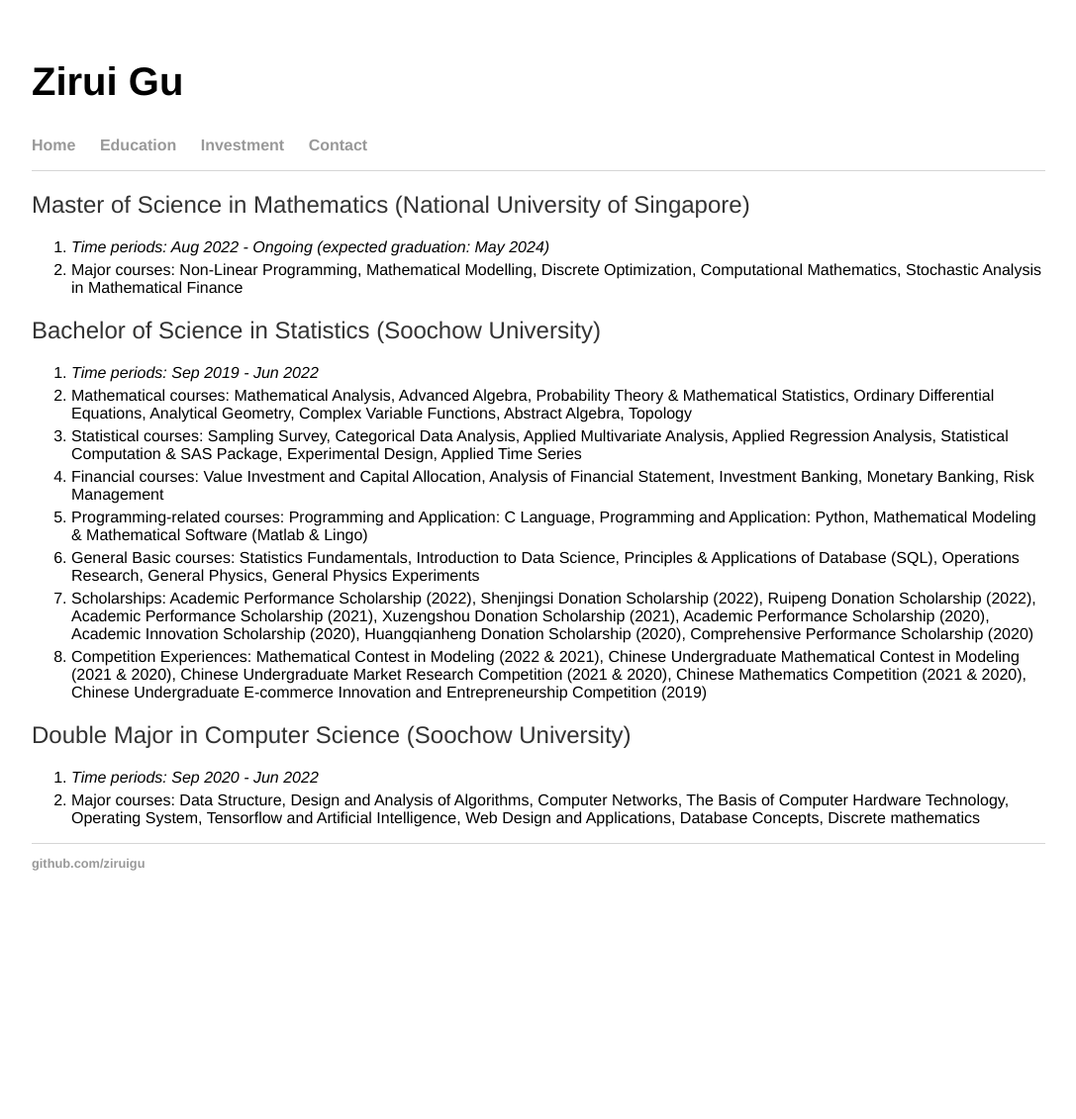
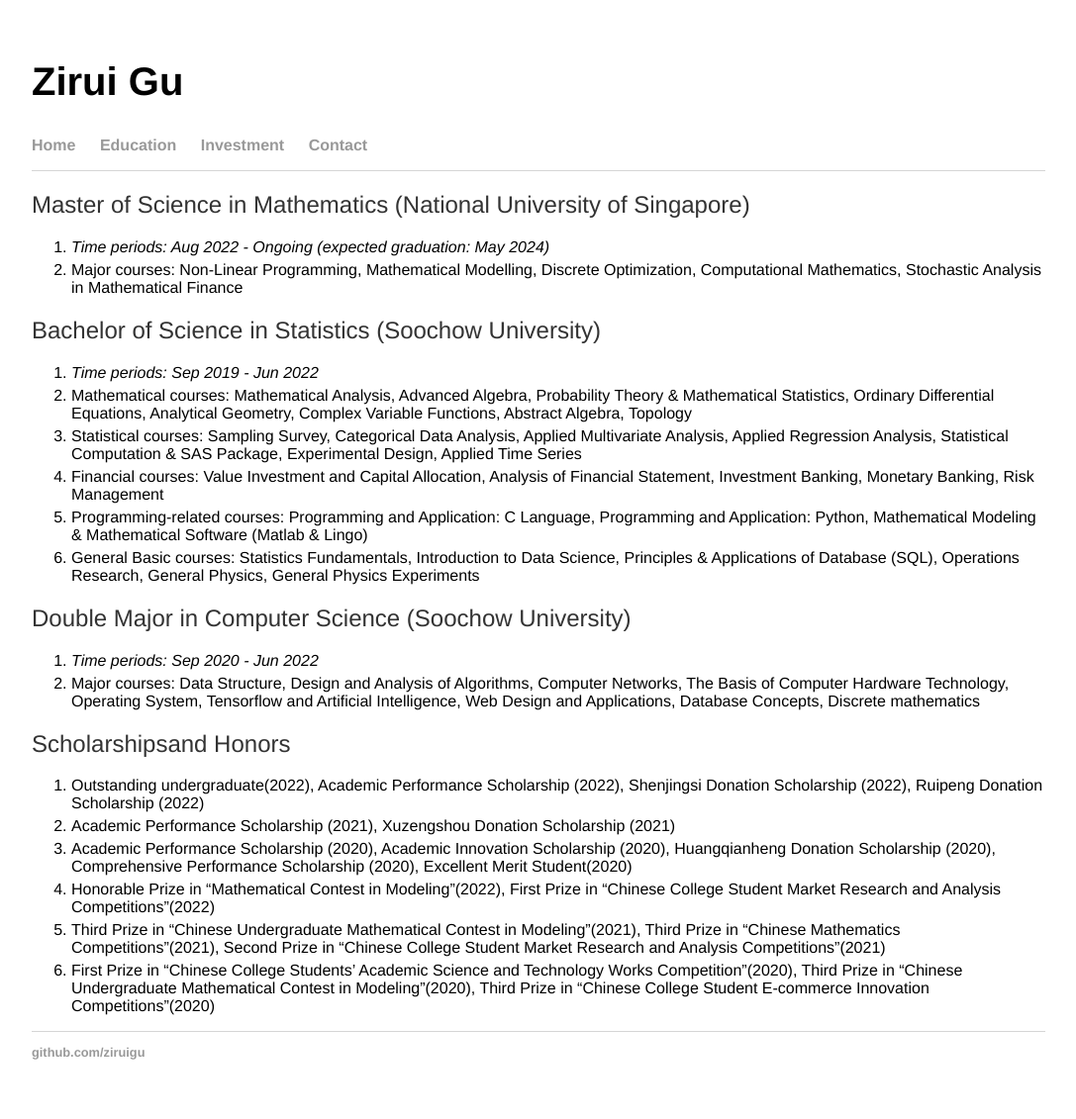
Before and after one commit to ziruigu/ziruigu.github.io, a Jekyll site: the page built from education/index.html, in a window 1280 px wide. Shown: the whole page at 99% size, without its empty margins (96-1183 px from the left). Built offline with Jekyll 4.4.1, drawn with Linux system fonts in a browser that asks for light colours; before the commit the page ends 940 px from its top, so only the background shows below that.

Commit message:
Update index.html

```diff
--- a/education/index.html
+++ b/education/index.html
@@ -18,8 +18,6 @@ title: Zirui Gu
  <li>Financial courses: Value Investment and Capital Allocation, Analysis of Financial Statement, Investment Banking, Monetary Banking, Risk Management</li>
  <li>Programming-related courses: Programming and Application: C Language, Programming and Application: Python, Mathematical Modeling & Mathematical Software (Matlab & Lingo)</li>
  <li>General Basic courses: Statistics Fundamentals, Introduction to Data Science, Principles & Applications of Database (SQL), Operations Research, General Physics, General Physics Experiments</li>
- <li>Scholarships: Academic Performance Scholarship (2022), Shenjingsi Donation Scholarship (2022), Ruipeng Donation Scholarship (2022), Academic Performance Scholarship (2021), Xuzengshou Donation Scholarship (2021), Academic Performance Scholarship (2020), Academic Innovation Scholarship (2020), Huangqianheng Donation Scholarship (2020), Comprehensive Performance Scholarship (2020) </li>
- <li>Competition Experiences: Mathematical Contest in Modeling (2022 & 2021), Chinese Undergraduate Mathematical Contest in Modeling (2021 & 2020), Chinese Undergraduate Market Research Competition (2021 & 2020), Chinese Mathematics Competition (2021 & 2020), Chinese Undergraduate E-commerce Innovation and Entrepreneurship Competition (2019) </li>
   </ol>
 
   <h2>Double Major in Computer Science (Soochow University)</h2>
@@ -28,5 +26,14 @@ title: Zirui Gu
  <li>Major courses: Data Structure, Design and Analysis of Algorithms, Computer Networks, The Basis of Computer Hardware Technology, Operating System, Tensorflow and Artificial Intelligence, Web Design and Applications, Database Concepts, Discrete mathematics</li>
   </ol>
 
+    <h2>Scholarshipsand Honors</h2>
+  <ol>
+    <li>Outstanding undergraduate(2022), Academic Performance Scholarship (2022), Shenjingsi Donation Scholarship (2022), Ruipeng Donation Scholarship (2022)</li>
+    <li>Academic Performance Scholarship (2021), Xuzengshou Donation Scholarship (2021)</li>
+    <li>Academic Performance Scholarship (2020), Academic Innovation Scholarship (2020), Huangqianheng Donation Scholarship (2020), Comprehensive Performance Scholarship (2020), Excellent Merit Student(2020)</li>
+    <li>Honorable Prize in “Mathematical Contest in Modeling”(2022), First Prize in “Chinese College Student Market Research and Analysis Competitions”(2022)</li>
+    <li>Third Prize in “Chinese Undergraduate Mathematical Contest in Modeling”(2021), Third Prize in “Chinese Mathematics Competitions”(2021), Second Prize in “Chinese College Student Market Research and Analysis Competitions”(2021)</li>
+    <li>First Prize in “Chinese College Students’ Academic Science and Technology Works Competition”(2020), Third Prize in “Chinese Undergraduate Mathematical Contest in Modeling”(2020), Third Prize in “Chinese College Student E-commerce Innovation Competitions”(2020)</li>
+  </ol>
 
 </div><!-- /.blurb -->
```
